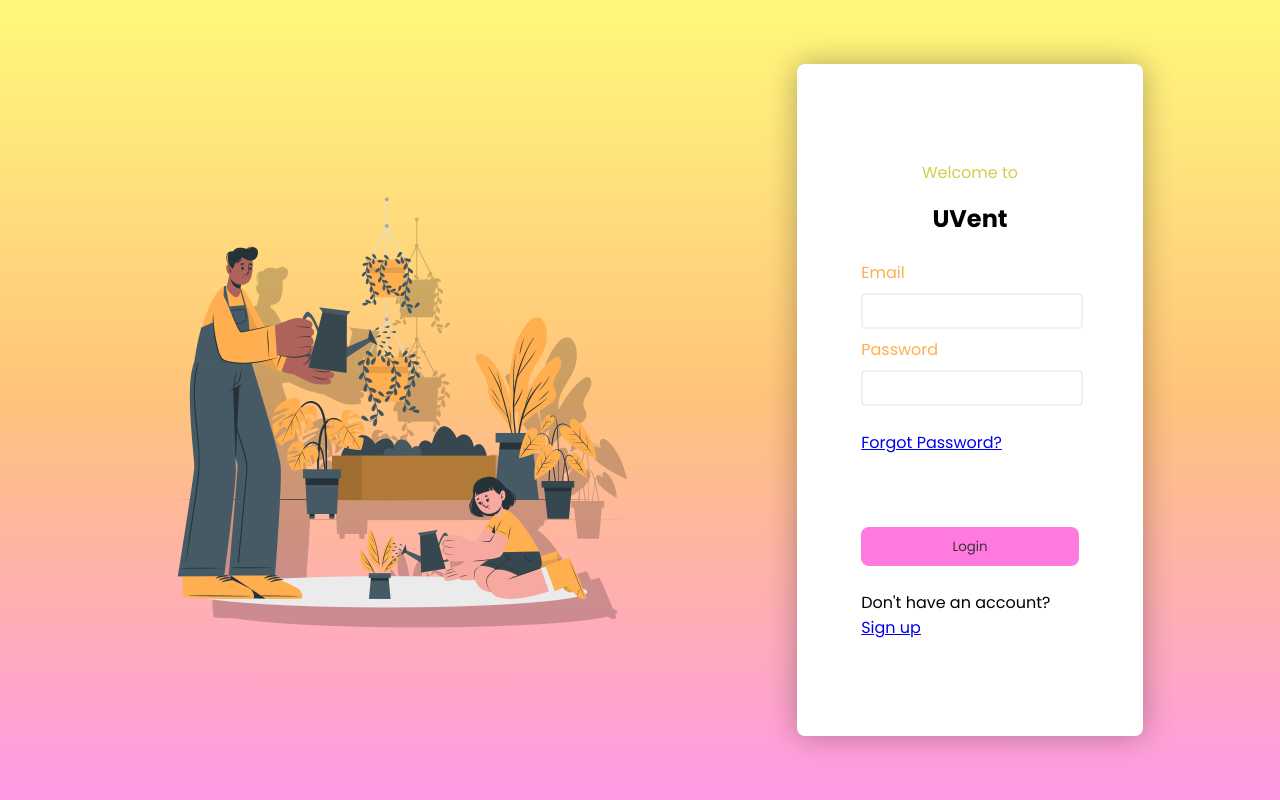
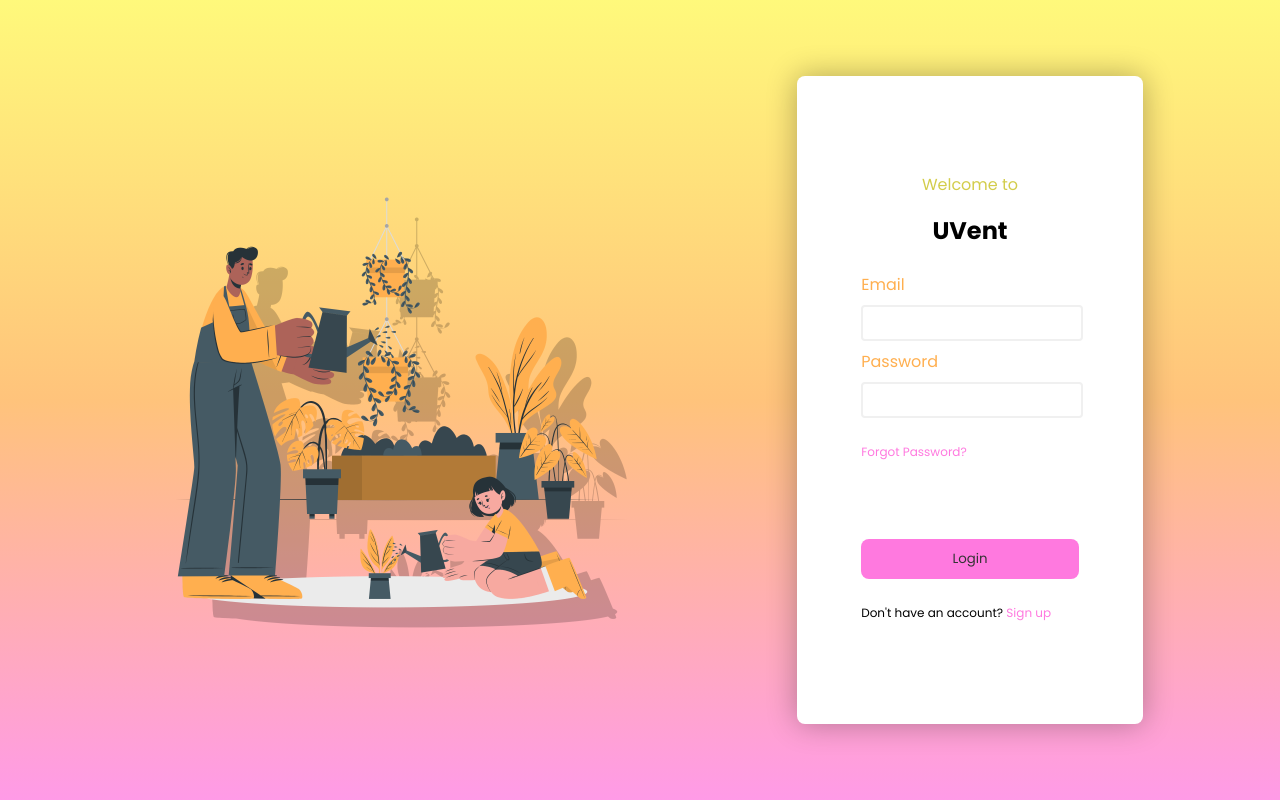
Before and after one commit to saaladdin/Software-Engineering-Project, a React (Create React App) app: page /login in a window 1280 px wide. Built offline with nearby package versions, Linux system fonts and the light colour scheme.

Commit message:
Updated login page styling

```diff
--- a/src/Components/Login/index.scss
+++ b/src/Components/Login/index.scss
@@ -71,3 +71,28 @@
         font-size: 1.5rem;
     }
 }
+
+.forgot-password {
+    text-align: right;
+    font-size: 12px;
+    margin-top: 5px;
+    margin-bottom: 10px;
+
+    a {
+        text-decoration: none;
+        color: #ff79df;
+    }
+}
+
+.signup-link {
+    text-align: center;
+    font-size: 12px;
+    margin-top: 5px;
+    margin-bottom: 10px;
+
+    a {
+        text-decoration: none;
+        color: #ff79df;
+    }
+
+}
```
